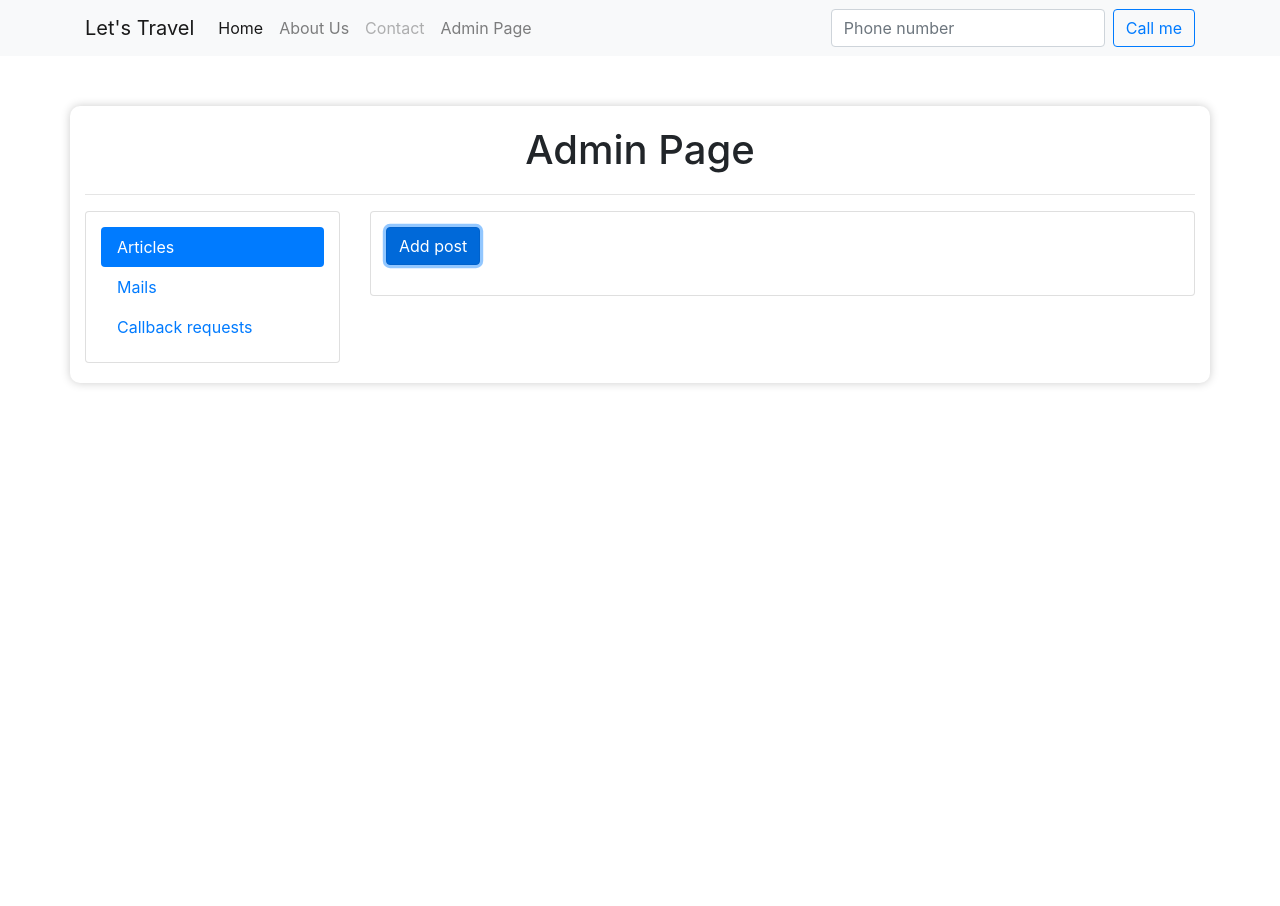
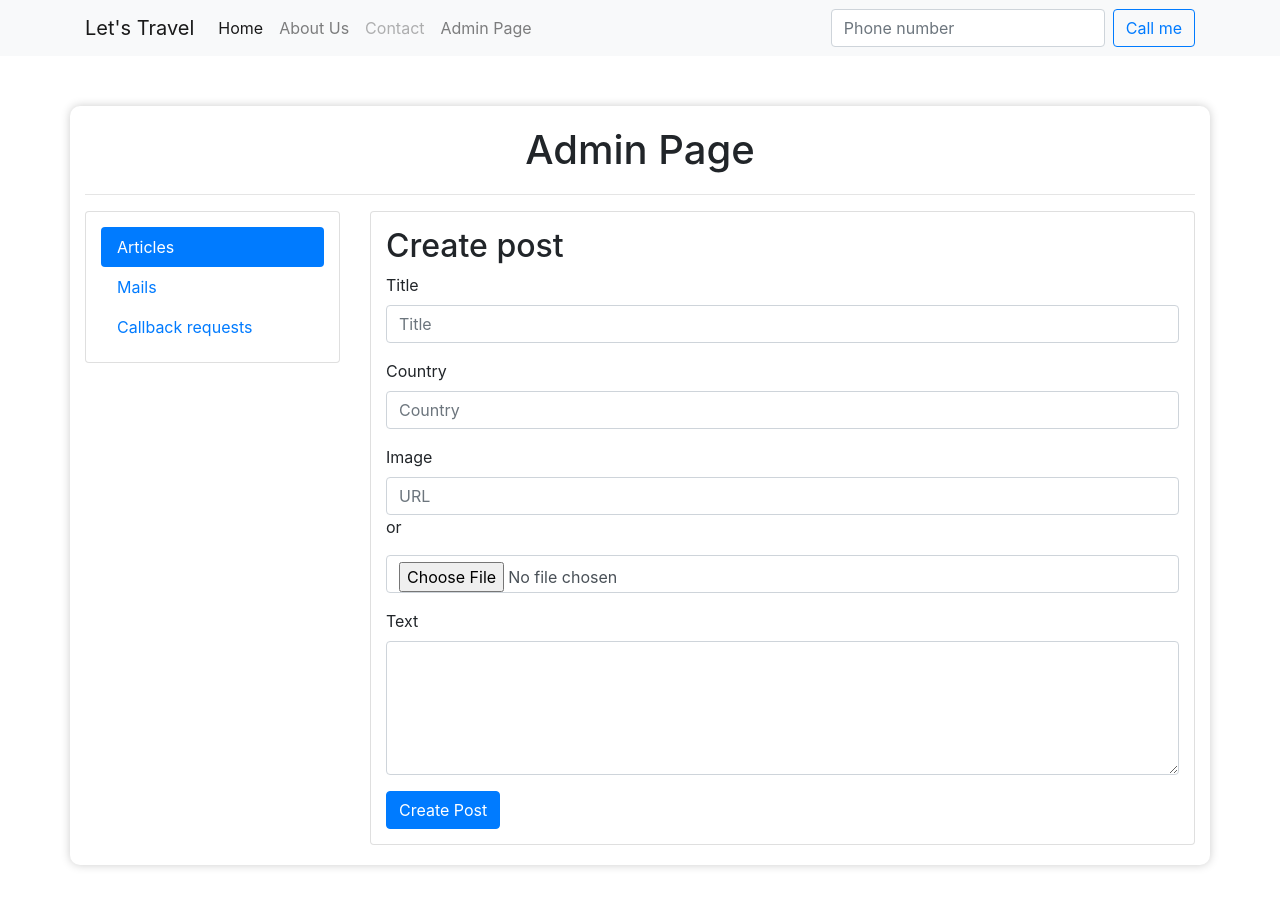
Before and after one commit to mohdazlan/mukah, a website: page public/admin/index.html in a window 1280 px wide. Both pictures are taken after a click on the button "Add post". Before the commit the page ends 800 px from the top, so only its background shows below. Drawn offline with nearby package versions, Linux system fonts and the light colour scheme; no server answers.

Commit message:
create create-post form

```diff
--- a/public/admin/index.html
+++ b/public/admin/index.html
@@ -57,12 +57,13 @@
                         <div class="card-block">
                             <div class="nav flex-column nav-pills" id="v-pills-tab" role="tablist"
                                 aria-orientation="vertical">
-                                <a class="nav-link active" id="v-pills-home-tab" data-toggle="pill" href="#v-pills-home"
-                                    role="tab" aria-controls="v-pills-home" aria-selected="true">Articles</a>
-                                <a class="nav-link" id="v-pills-profile-tab" data-toggle="pill" href="#v-pills-profile"
-                                    role="tab" aria-controls="v-pills-profile" aria-selected="false">Mails</a>
-                                <a class="nav-link" id="v-pills-messages-tab" data-toggle="pill"
-                                    href="#v-pills-messages" role="tab" aria-controls="v-pills-messages"
+                                <a class="nav-link active" id="v-pills-articles-tab" data-toggle="pill"
+                                    href="#v-pills-articles" role="tab" aria-controls="v-pills-articles"
+                                    aria-selected="true">Articles</a>
+                                <a class="nav-link" id="v-pills-mails-tab" data-toggle="pill" href="#v-pills-mails"
+                                    role="tab" aria-controls="v-pills-mails" aria-selected="false">Mails</a>
+                                <a class="nav-link" id="v-pills-callback-tab" data-toggle="pill"
+                                    href="#v-pills-callback" role="tab" aria-controls="v-pills-callback"
                                     aria-selected="false">Callback requests</a>
                             </div>
                         </div>
@@ -72,17 +73,47 @@
                     <div class="card">
                         <div class="card-block">
                             <div class="tab-content" id="v-pills-tabContent">
-                                <div class="tab-pane fade show active" id="v-pills-home" role="tabpanel"
-                                    aria-labelledby="v-pills-home-tab"><button class="btn btn-primary">Add post</button>
+                                <div class="tab-pane fade show active" id="v-pills-articles" role="tabpanel"
+                                    aria-labelledby="v-pills-articles-tab"><button
+                                        class="btn btn-primary create-post-btn">Add post</button>
                                     <div class="articles">
 
 
                                     </div>
                                 </div>
-                                <div class="tab-pane fade" id="v-pills-profile" role="tabpanel"
-                                    aria-labelledby="v-pills-profile-tab">..SS.</div>
-                                <div class="tab-pane fade" id="v-pills-messages" role="tabpanel"
-                                    aria-labelledby="v-pills-messages-tab">..DS.</div>
+                                <div class="tab-pane fade" id="v-pills-mails" role="tabpanel"
+                                    aria-labelledby="v-pills-mails-tab">Mails content</div>
+                                <div class="tab-pane fade" id="v-pills-callback" role="tabpanel"
+                                    aria-labelledby="v-pills-callback-tab">Callback requests content</div>
+                                <div class="tab-pane fade" id="v-pills-create-post" role="tabpanel"
+                                    aria-labelledby="v-pills-create-post-tab">
+                                    <h2>Create post</h2>
+                                    <form>
+                                        <div class="form-group">
+                                            <label for="create-title">Title</label>
+                                            <input type="text" class="form-control" id="create-title"
+                                                placeholder="Title">
+                                        </div>
+                                        <div class="form-group">
+                                            <label for="create-country">Country</label>
+                                            <input type="text" class="form-control" id="create-country"
+                                                placeholder="Country">
+                                        </div>
+                                        <div class="form-group">
+                                            <label for="create-image-url">Image</label>
+                                            <input type="text" class="form-control" id="create-image-url"
+                                                placeholder="URL">
+                                            <p>or</p>
+                                            <input type="file" class="form-control-file form-control"
+                                                id="create-image-file">
+                                        </div>
+                                        <div class="form-group">
+                                            <label for="create-text">Text</label>
+                                            <textarea class="form-control" id="create-text" rows="5"></textarea>
+                                        </div>
+                                        <button class="btn btn-primary">Create Post</button>
+                                    </form>
+                                </div>
                             </div>
                         </div>
                     </div>
--- a/public/admin/js/main.js
+++ b/public/admin/js/main.js
@@ -1,3 +1,5 @@
+let addPostBtn = document.querySelector('.create-post-btn');
+
 document.addEventListener('DOMContentLoaded', async function () {
   let posts = await getPosts();
   let articles = document.querySelector('.articles');
@@ -15,3 +17,12 @@ class="d-flex justify-content-between align-items-center article-inline">
     articles.insertAdjacentHTML('afterend', postHTML);
   });
 });
+
+addPostBtn.addEventListener('click', function () {
+  let articlesTab = document.getElementById('v-pills-articles');
+  articlesTab.classList.remove('show');
+  articlesTab.classList.remove('active');
+  let createTab = document.getElementById('v-pills-create-post');
+  createTab.classList.add('show');
+  createTab.classList.add('active');
+});
```
